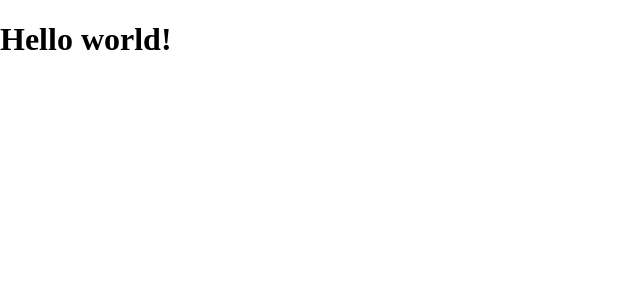
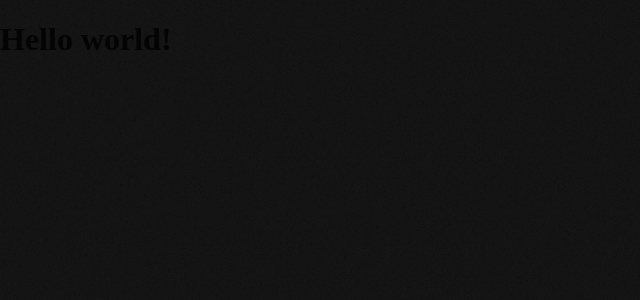
Before and after one commit to nell-shark/nell-shark.github.io, a React (Vite) app: page / in a window 1280 px wide. Shown: the top 300 px of the page, without its empty margins (0-640 px from the left). Built offline with nearby package versions, Linux system fonts and the light colour scheme.

Commit message:
Add noise background effect to body using noise.png

```diff
--- a/src/index.css
+++ b/src/index.css
@@ -8,6 +8,22 @@ body {
   margin: 0;
   padding: 0;
   scroll-behavior: smooth;
+  background: rgb(17, 17, 17);
+}
+
+body::before {
+  content: '';
+  position: fixed;
+  top: 0;
+  left: 0;
+  width: 100%;
+  height: 100%;
+  pointer-events: none;
+  background-image: url('./assets/noise.png');
+  background-repeat: repeat;
+  background-size: 182px;
+  opacity: 0.02;
+  z-index: 1;
 }
 
 ::-webkit-scrollbar {
```
Also changed, not shown: src/assets/noise.png (added).
